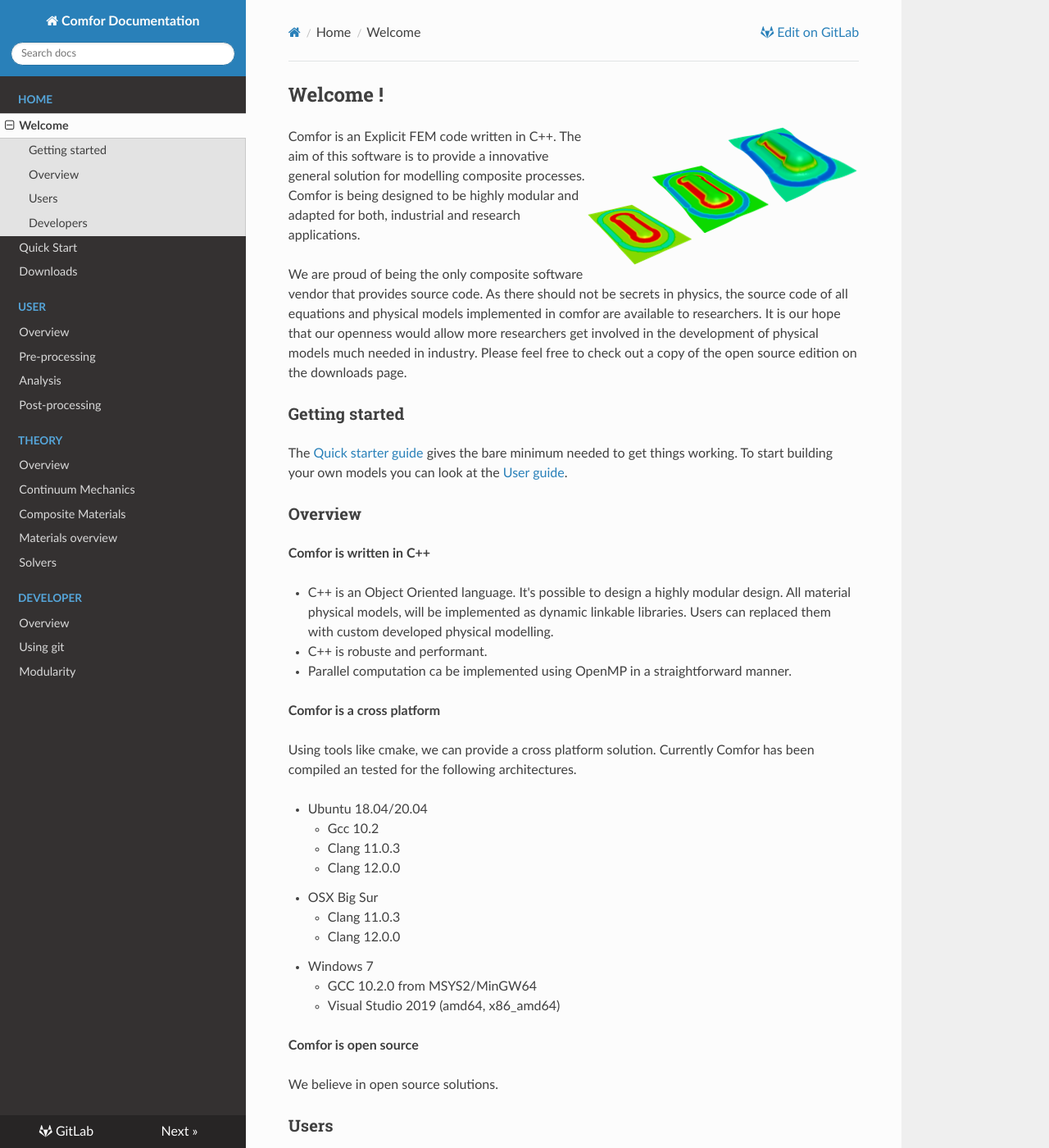
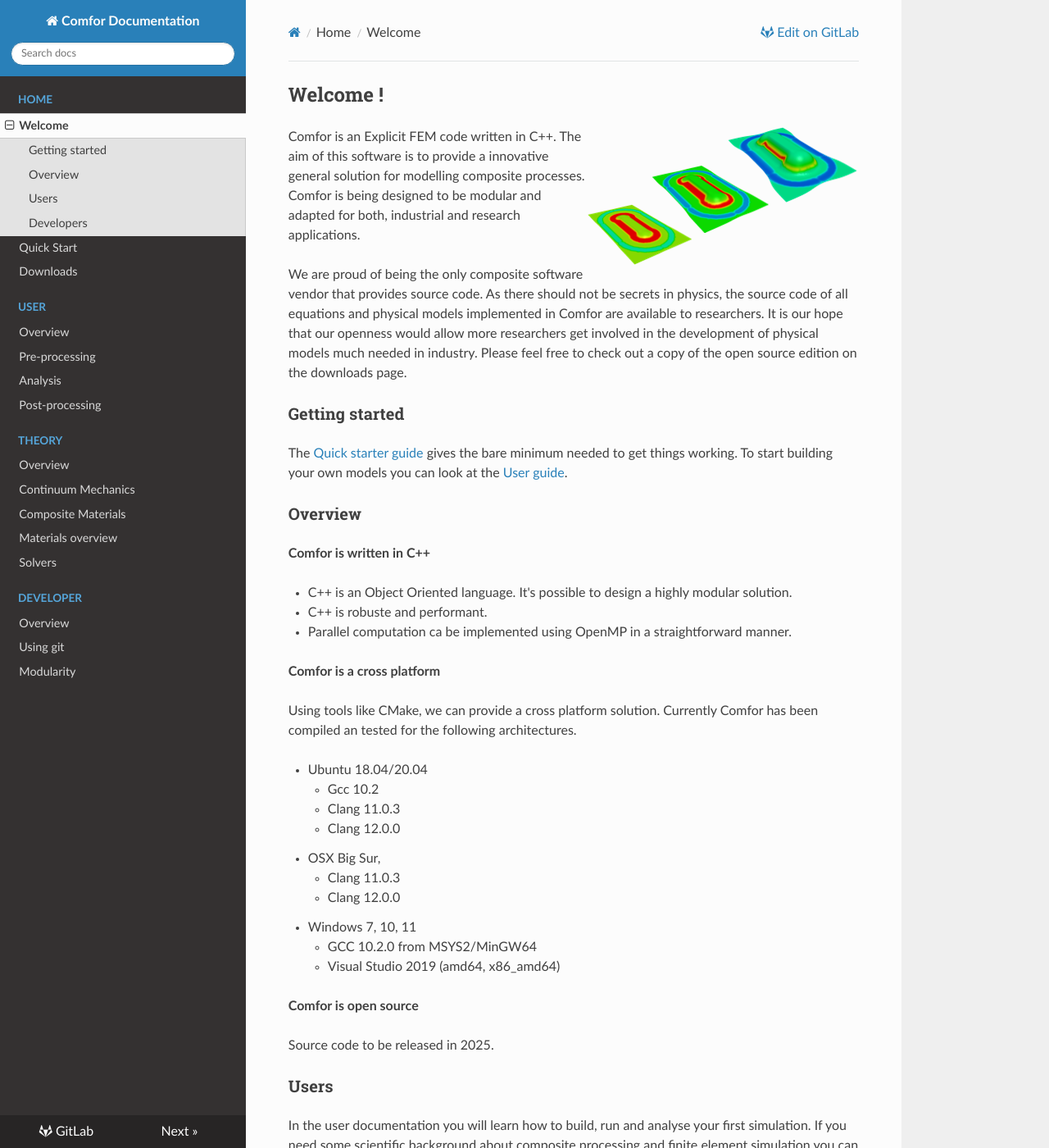
Before and after one commit to innovamics/comfor-doc, an MkDocs documentation site: the page built from docs/index.md, in a window 1280 px wide and 1400 px high. Shown: the whole window at 82% size. Built offline with MkDocs 1.6.1, drawn with Linux system fonts in a browser that asks for light colours; nearby versions of some CDN libraries.

Commit message:
modify overview

```diff
--- a/docs/index.md
+++ b/docs/index.md
@@ -1,9 +1,9 @@
 # Welcome !
 
 ![Placeholder](assets/img/forming.png){ align=right }
-Comfor is an Explicit FEM code written in C++. The aim of this software is to provide a innovative general solution for modelling composite processes. Comfor is being designed to be highly modular and adapted for both, industrial and research applications.
+Comfor is an Explicit FEM code written in C++. The aim of this software is to provide a innovative general solution for modelling composite processes. Comfor is being designed to be modular and adapted for both, industrial and research applications.
 
-We are proud of being the only composite software vendor that provides source code. As there should not be secrets in physics, the source code of all equations and physical models implemented in comfor are available to researchers. It is our hope that our openness would allow more researchers get involved in the development of physical models much needed in industry. Please feel free to check out a copy of the open source edition on the downloads page.
+We are proud of being the only composite software vendor that provides source code. As there should not be secrets in physics, the source code of all equations and physical models implemented in Comfor are available to researchers. It is our hope that our openness would allow more researchers get involved in the development of physical models much needed in industry. Please feel free to check out a copy of the open source edition on the downloads page.
 
 ## Getting started
 
@@ -13,32 +13,32 @@
 
 **Comfor is written in C++**
 
-- C++ is an Object Oriented language. It's possible to design a highly modular design. All material physical models, will be implemented as dynamic linkable libraries. Users can replaced them with custom developed physical modelling.
+- C++ is an Object Oriented language. It's possible to design a highly modular solution.
 - C++ is robuste and performant.
 - Parallel computation ca be implemented using OpenMP in a straightforward manner.
 
 **Comfor is a cross platform**
 
-Using tools like cmake, we can provide a cross platform solution. Currently Comfor has been compiled an tested for the following architectures.
+Using tools like CMake, we can provide a cross platform solution. Currently Comfor has been compiled an tested for the following architectures.
 
 - Ubuntu 18.04/20.04
     - Gcc 10.2
     - Clang 11.0.3
     - Clang 12.0.0
-- OSX Big Sur
+- OSX Big Sur,
     - Clang 11.0.3
     - Clang 12.0.0
-- Windows 7
+- Windows 7, 10, 11
     - GCC 10.2.0 from MSYS2/MinGW64
     - Visual Studio 2019 (amd64, x86_amd64)
 
 **Comfor is open source**
 
-We believe in open source solutions.
+Source code to be released in 2025.
 
 ## Users
 
-In the user documentation you will learn how to build, run and analyse your first simulation. If you need some scientific background about composite processing and finite element simulation you can visit the [theory documentation]().
+In the user documentation you will learn how to build, run and analyse your first simulation. If you need some scientific background about composite processing and finite element simulation you can visit the [theory documentation](theory/theory_overview.md).
 
 ## Developers
 
```
